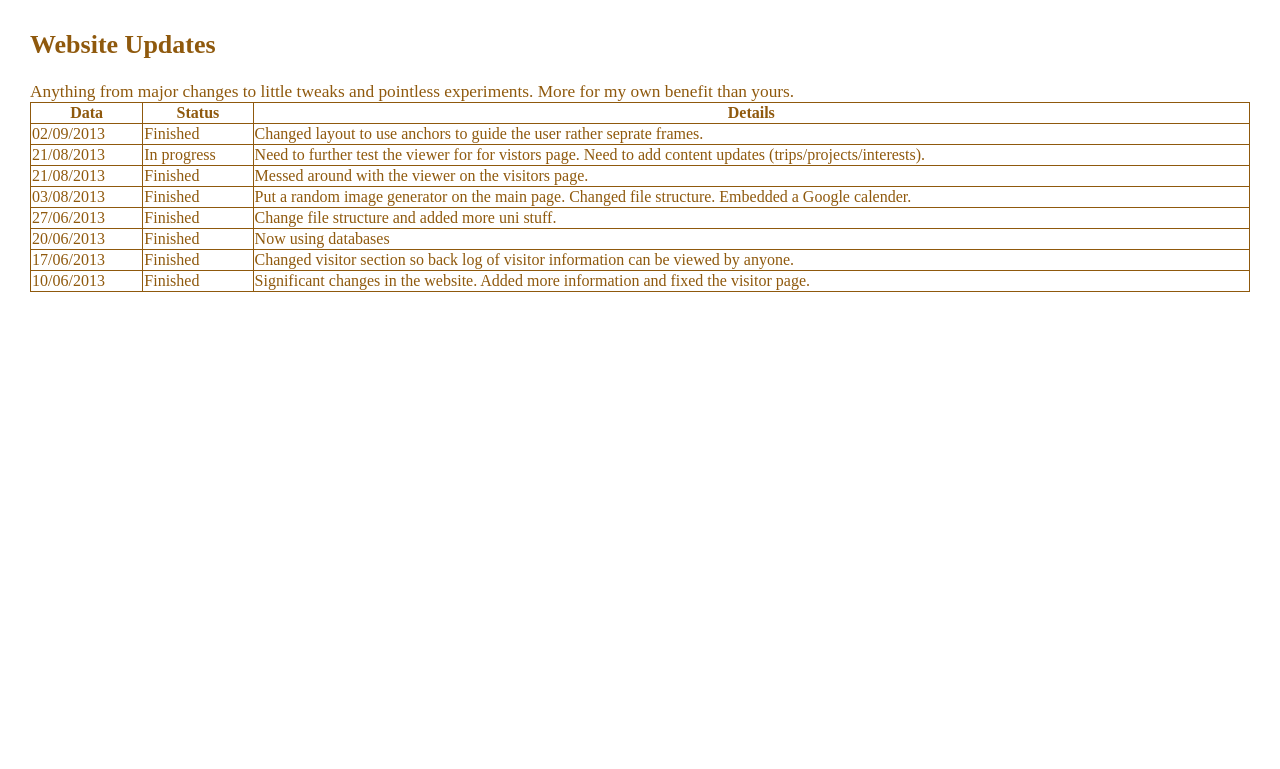
After one commit to ashleyjr/website, a PHP site: page /site_info/updates.php in a window 1280 px wide. The commit adds this page. Shown: the top 769 px of the page. Run offline with PHP 8.4, Linux system fonts and the light colour scheme.

Commit message:
started major rework

```diff
--- /dev/null
+++ b/site_info/updates.php
@@ -0,0 +1,98 @@
+<html>
+   <head>
+      <title>Courses</title>
+      <style type="text/css">
+         body {
+	            font-family:Times New Roman;
+	            font-size:13pt;
+	            margin:30px;
+               background-color:#FFFFFF;
+               color:#8F590D;
+            }
+
+		a:link
+         {
+            COLOR: #8F590D;
+         }
+         a:visited
+         {
+            COLOR: #8F590D;
+         }
+         a:hover
+         {
+            COLOR: #8F590D;
+         }
+         a:active
+         {
+            COLOR: #8F590D;
+         }
+      </style>
+   </head>
+
+   <h2>Website Updates</h2>
+  	Anything from major changes to little tweaks and pointless experiments. More for my own benefit than yours.
+
+   <body>
+
+
+      <table
+         border="1"
+         style="
+         background-color:#FFFFFF;
+         border:1px  #8F590D;
+         width:100%;
+         border-collapse:collapse;"
+      >
+      <tr>
+         <th>Data</th>
+         <th>Status</th>
+         <th>Details</th>
+
+	  </tr>
+
+
+	<tr><td>02/09/2013</td>	<td>Finished</td>	<td>Changed layout to use anchors to guide the user rather seprate frames.</td></tr>
+
+
+	<tr><td>21/08/2013</td>	<td>In progress</td>	<td>Need to further test the viewer for for vistors page. Need to add content updates (trips/projects/interests).</td></tr>
+
+
+	<tr><td>21/08/2013</td>	<td>Finished</td>	<td>Messed around with the viewer on the visitors page.</td></tr>
+
+
+	<tr><td>03/08/2013</td>	<td>Finished</td>	<td>Put a random image generator on the main page. Changed file structure. Embedded a Google calender.</td></tr>
+
+
+	<tr>
+         <td>27/06/2013</td>
+         <td>Finished</td>
+         <td>Change file structure and added more uni stuff.</td>
+      </tr>
+
+		<tr>
+         <td>20/06/2013</td>
+         <td>Finished</td>
+         <td>Now using databases</td>
+      </tr>
+
+
+
+		<tr>
+         <td>17/06/2013</td>
+         <td>Finished</td>
+         <td>Changed visitor section so back log of visitor information can be viewed by anyone.</td>
+      </tr>
+
+
+
+      <tr>
+         <td>10/06/2013</td>
+         <td>Finished</td>
+         <td>Significant changes in the website. Added more information and fixed the visitor page.</td>
+      </tr>
+
+   </table>
+
+   </body>
+
+</html>
```
Also changed, not shown: DebugSerial/index.php (added, +11 -0 lines), education/courses.php (+30 -22 lines), home.php (+27 -26 lines), menu.php (+20 -14 lines), 2 other files.
